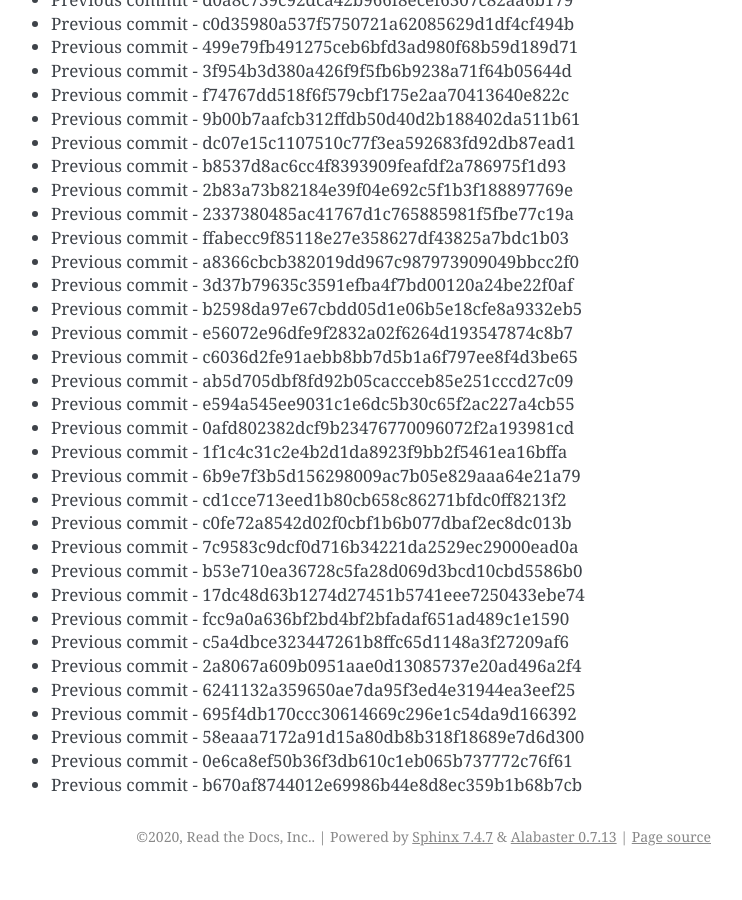
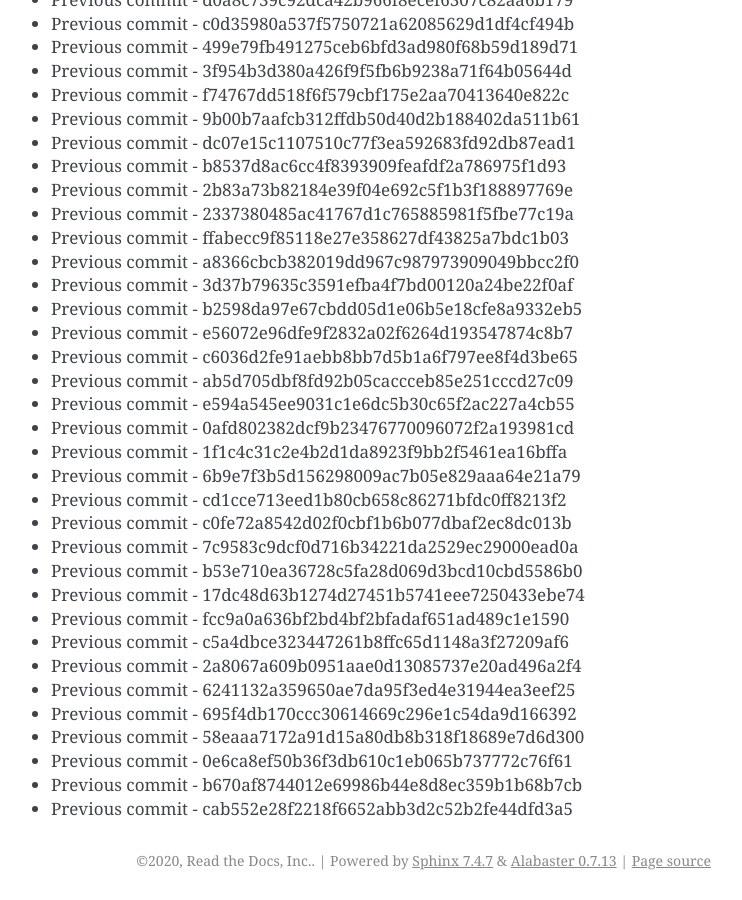
Before and after one commit to readthedocs/rtd-git-stresstest, a Sphinx documentation site: the page built from docs/updates.rst, in a window 1280 px wide and 900 px high, scrolled down 97747 px. Shown: the whole window, without its empty margins (399-1141 px from the left). Built offline with Sphinx 7.4.7, drawn with Linux system fonts in a browser that asks for light colours; before the commit the page ends 98623 px from its top, so only the background shows below that.

Commit message:
Generating commit from previous: cab552e28f2218f6652abb3d2c52b2fe44dfd3a5

```diff
--- a/docs/updates.rst
+++ b/docs/updates.rst
@@ -4139,3 +4139,4 @@ It can be tested for any performance characteristics.
 * Previous commit - 58eaaa7172a91d15a80db8b318f18689e7d6d300
 * Previous commit - 0e6ca8ef50b36f3db610c1eb065b737772c76f61
 * Previous commit - b670af8744012e69986b44e8d8ec359b1b68b7cb
+* Previous commit - cab552e28f2218f6652abb3d2c52b2fe44dfd3a5
```
